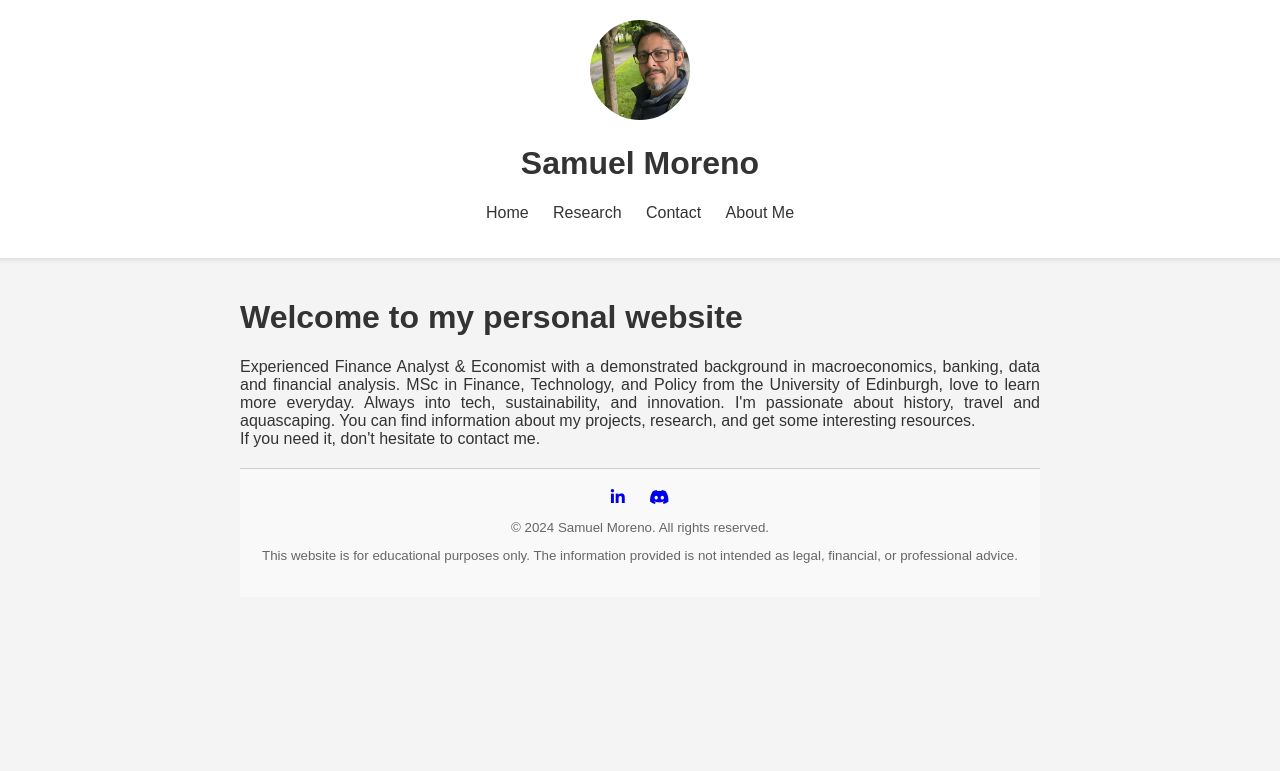
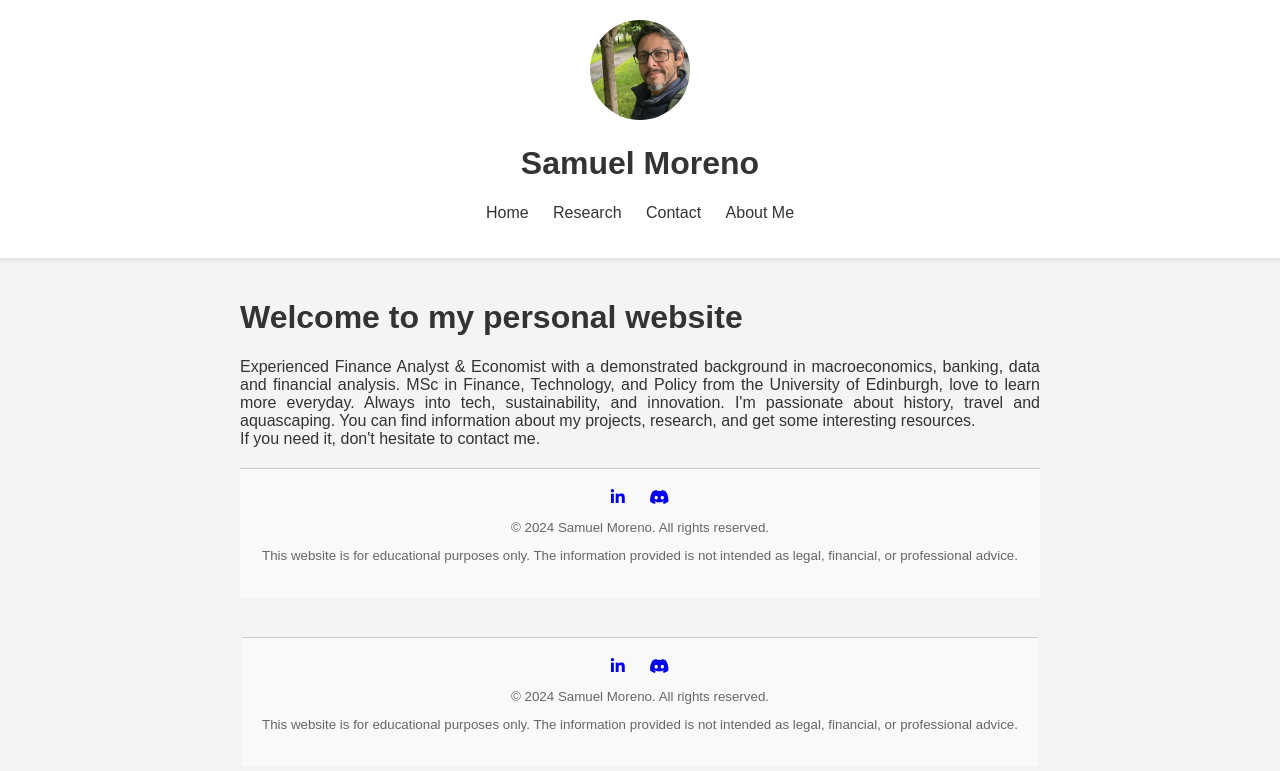
Before and after one commit to GregSom-MSc/GregSom-MSc.github.io, a Jekyll site: the page built from index.md, in a window 1280 px wide. Shown: the top 771 px of the page. Built offline with Jekyll 4.4.1, drawn with Linux system fonts in a browser that asks for light colours; nearby versions of some CDN libraries.

Commit message:
Update default.html

```diff
--- a/_layouts/default.html
+++ b/_layouts/default.html
@@ -25,5 +25,16 @@
     <main>
         {{ content }}
     </main>
+    <!-- Footer Section -->
+    <footer style="text-align: center; padding: 20px; background-color: #f9f9f9; border-top: 1px solid #ccc; margin-top: 20px;">
+        <div style="margin-bottom: 10px;">
+            <a href="https://www.linkedin.com/in/samuelgmoreno/" target="_blank" style="margin: 0 10px;"><i class="fab fa-linkedin-in"></i></a>
+            <a href="https://discord.gg/GUAfWtw5" target="_blank" style="margin: 0 10px;"><i class="fab fa-discord"></i></a>
+        </div>
+        <div style="font-size: smaller; color: #666;">
+            <p>&copy; 2024 Samuel Moreno. All rights reserved.</p>
+            <p>This website is for educational purposes only. The information provided is not intended as legal, financial, or professional advice.</p>
+        </div>
+    </footer>
 </body>
 </html>
```
